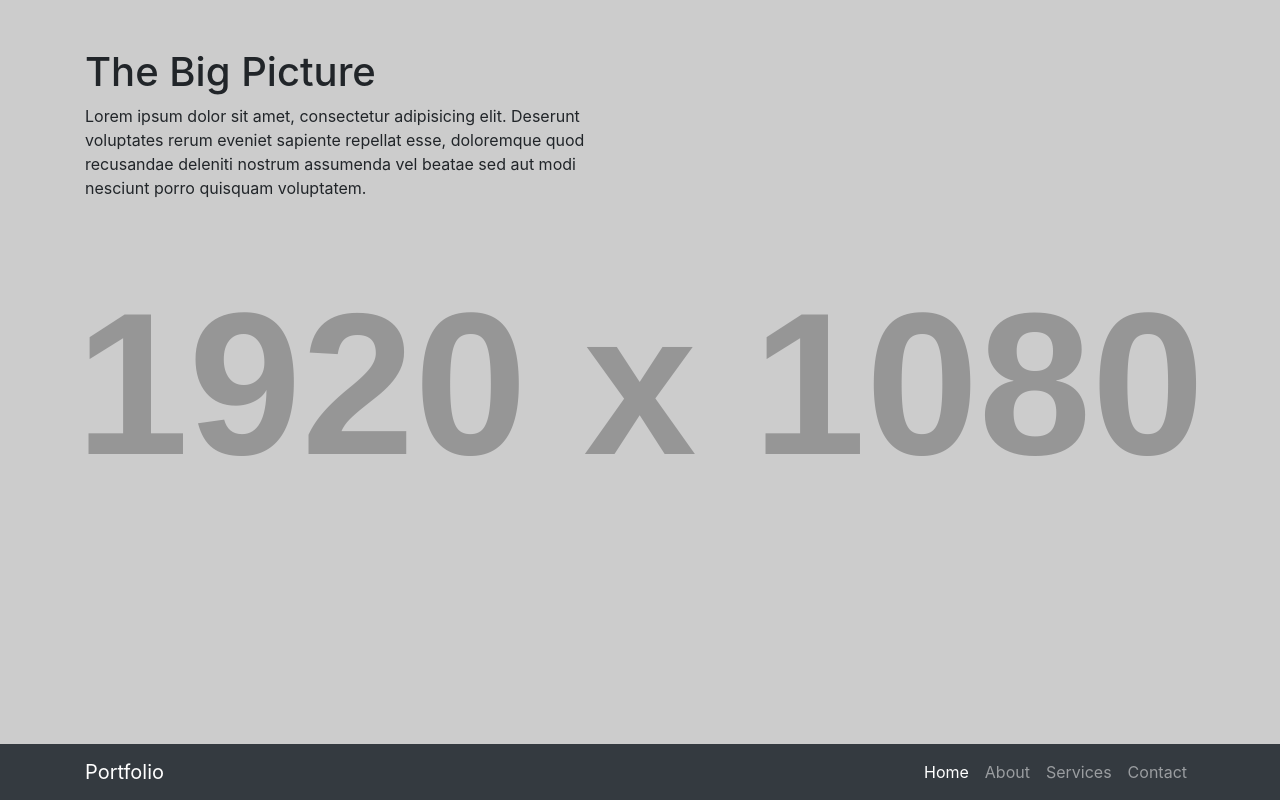
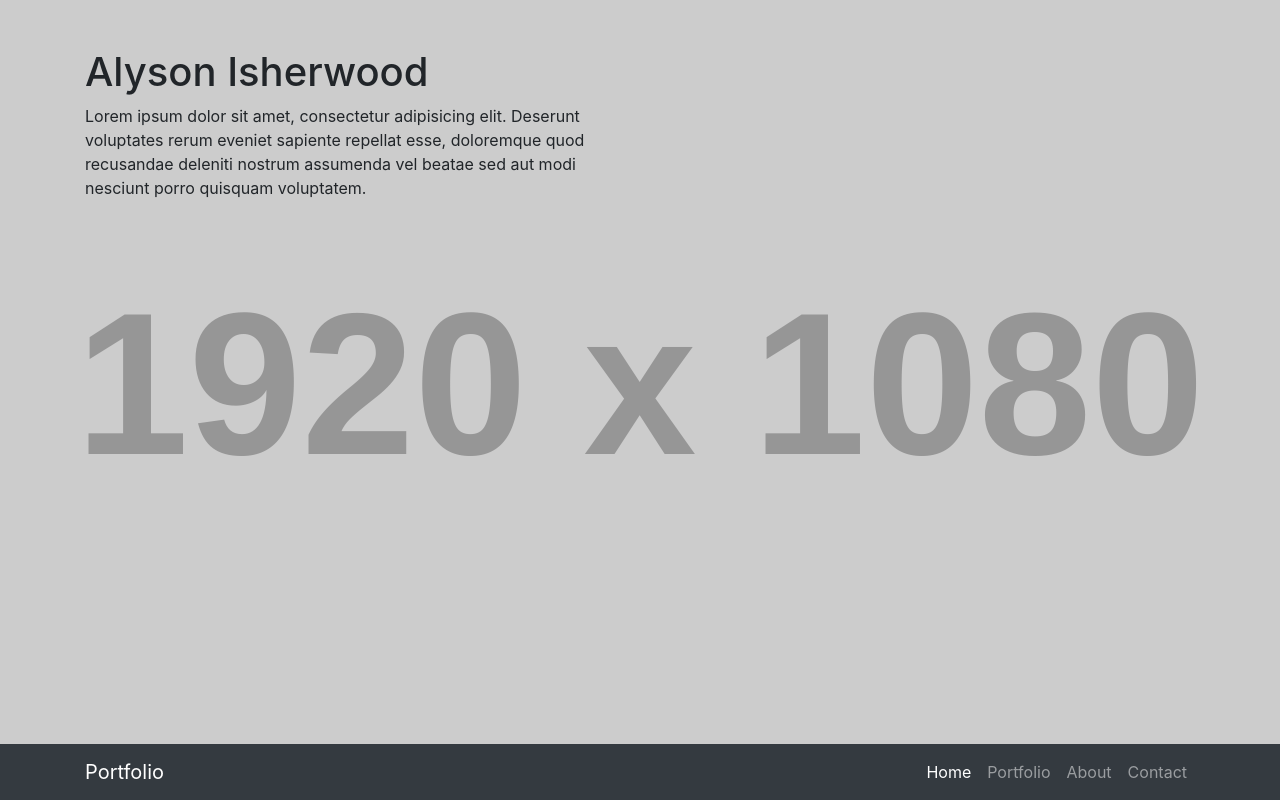
Before and after one commit to aisherwo/finalportfolio, a plain HTML site: page index.html in a window 1280 px wide. Drawn offline with Linux system fonts and the light colour scheme; placeholder pictures from the web are drawn by us.

Commit message:
change initial titles

```diff
--- a/index.html
+++ b/index.html
@@ -35,10 +35,10 @@
             </a>
           </li>
           <li class="nav-item">
-            <a class="nav-link" href="#">About</a>
+            <a class="nav-link" href="#">Portfolio</a>
           </li>
           <li class="nav-item">
-            <a class="nav-link" href="#">Services</a>
+            <a class="nav-link" href="#">About</a>
           </li>
           <li class="nav-item">
             <a class="nav-link" href="#">Contact</a>
@@ -53,7 +53,7 @@
     <div class="container">
       <div class="row">
         <div class="col-lg-6">
-          <h1 class="mt-5">The Big Picture</h1>
+          <h1 class="mt-5">Alyson Isherwood</h1>
           <p>Lorem ipsum dolor sit amet, consectetur adipisicing elit. Deserunt voluptates rerum eveniet sapiente repellat esse, doloremque quod recusandae deleniti nostrum assumenda vel beatae sed aut modi nesciunt porro quisquam voluptatem.</p>
         </div>
       </div>
```
